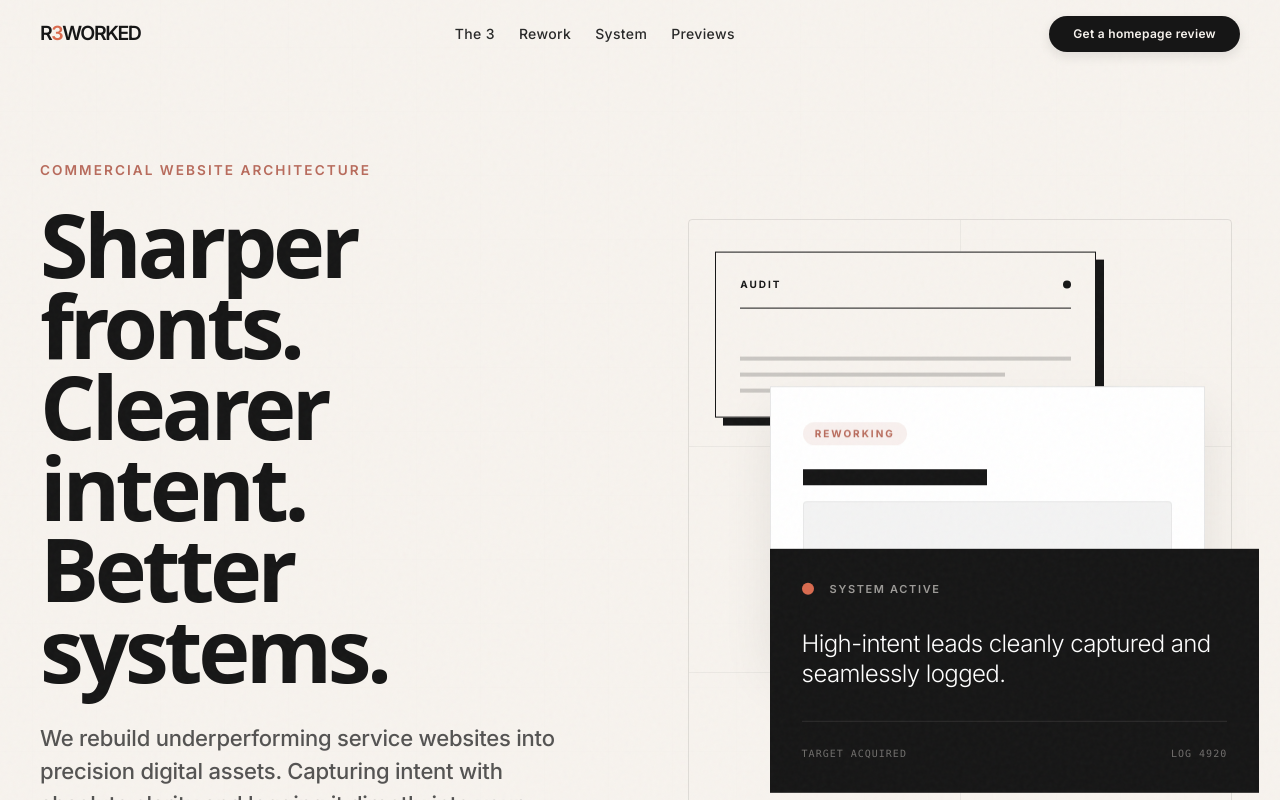
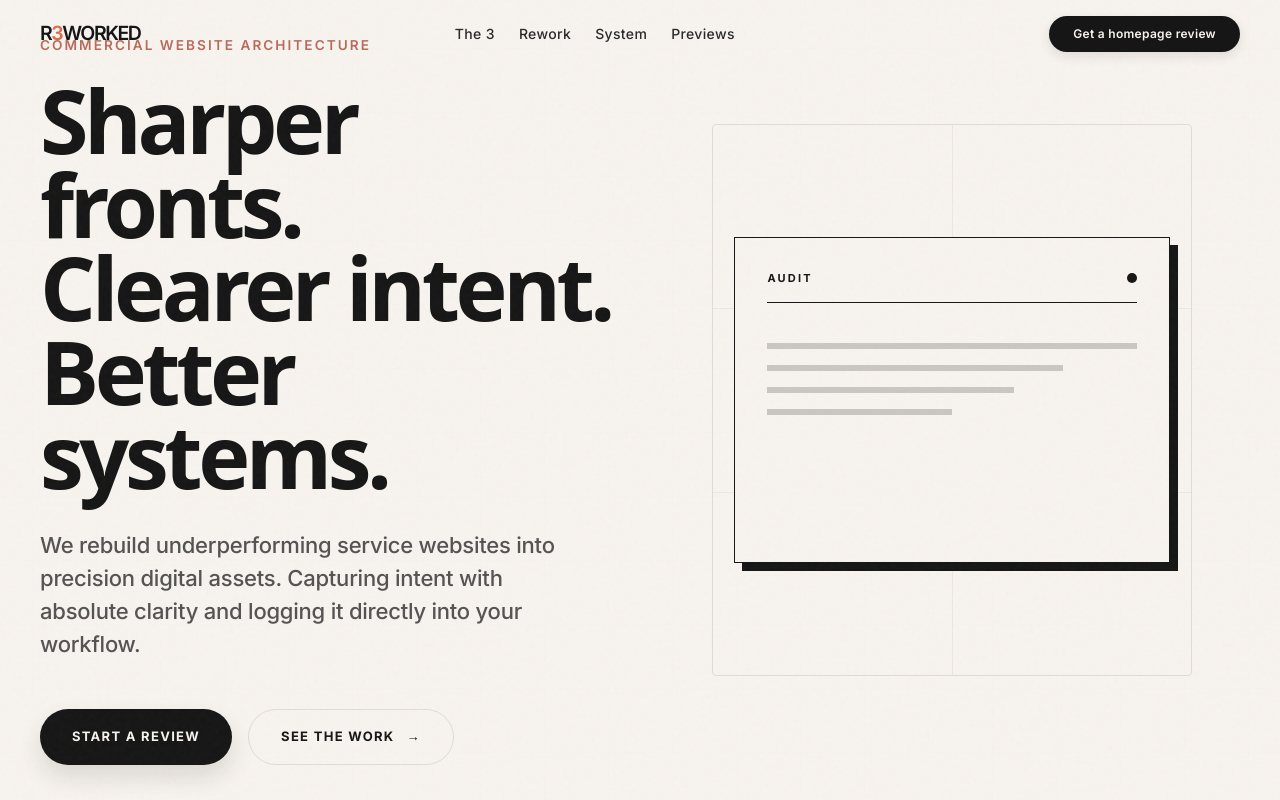
Before and after one commit to iainmacr77/r3worked-website, a Next.js app: page / in a window 1280 px wide. Shown: the top 800 px of the page. Built offline with nearby package versions, Linux system fonts and the light colour scheme.

Commit message:
nnew website coming along well at 20 march

```diff
--- a/src/components/homepage/HomepageHero.tsx
+++ b/src/components/homepage/HomepageHero.tsx
@@ -7,90 +7,109 @@ import {
   useScroll,
   useSpring,
   useTransform,
+  MotionValue,
 } from "framer-motion";
 
-function EditorialVisual() {
-  const containerRef = useRef<HTMLDivElement>(null);
-  const { scrollYProgress } = useScroll({
-    target: containerRef,
-    offset: ["start end", "end start"],
-  });
-
-  const smoothProgress = useSpring(scrollYProgress, {
-    stiffness: 60,
+function EditorialVisual({ scrollProgress }: { scrollProgress: MotionValue<number> }) {
+  const smoothProgress = useSpring(scrollProgress, {
+    stiffness: 80,
     damping: 20,
     mass: 0.5,
   });
 
-  const y1 = useTransform(smoothProgress, [0, 1], [0, -40]);
-  const y2 = useTransform(smoothProgress, [0, 1], [0, -80]);
-  const y3 = useTransform(smoothProgress, [0, 1], [0, -120]);
+  // Card 1: Audit
+  const opacity1 = useTransform(smoothProgress, [0, 0.25, 0.35], [1, 1, 0]);
+  const y1 = useTransform(smoothProgress, [0, 0.25, 0.35], [0, 0, -50]);
+  const scale1 = useTransform(smoothProgress, [0, 0.25, 0.35], [1, 1, 0.95]);
+
+  // Card 2: Reworking
+  const opacity2 = useTransform(smoothProgress, [0.25, 0.35, 0.6, 0.7], [0, 1, 1, 0]);
+  const y2 = useTransform(smoothProgress, [0.25, 0.35, 0.6, 0.7], [50, 0, 0, -50]);
+  const scale2 = useTransform(smoothProgress, [0.25, 0.35, 0.6, 0.7], [1.05, 1, 1, 0.95]);
+
+  // Card 3: System Active
+  const opacity3 = useTransform(smoothProgress, [0.6, 0.7, 0.8], [0, 1, 1]);
+  const y3 = useTransform(smoothProgress, [0.6, 0.7, 0.8], [50, 0, 0]);
+  const scale3 = useTransform(smoothProgress, [0.6, 0.7, 0.8], [1.05, 1, 1]);
 
   return (
-    <div ref={containerRef} className="relative w-full max-w-[34rem] aspect-[4/5] mx-auto lg:ml-auto select-none pointer-events-none mt-12 lg:mt-0">
+    <div className="relative w-full max-w-[34rem] aspect-[4/5] mx-auto lg:ml-auto select-none pointer-events-none mt-12 lg:mt-0 flex items-center justify-center">
       {/* Structural base grid */}
-      <div className="absolute inset-0 border border-[#161616]/10 rounded-sm">
+      <div className="absolute inset-x-4 sm:inset-x-8 inset-y-16 border border-[#161616]/10 rounded-sm">
         <div className="absolute inset-x-0 top-1/3 border-t border-[#161616]/5" />
         <div className="absolute inset-x-0 top-2/3 border-t border-[#161616]/5" />
         <div className="absolute inset-y-0 left-1/2 border-l border-[#161616]/5" />
       </div>
 
-      {/* Card 1: The Foundation */}
+      {/* Card 1: The Foundation / Audit */}
       <motion.div
-        style={{ y: y1 }}
-        className="absolute top-[10%] left-[5%] w-[70%] bg-[#F7F3EE] border border-[#161616] p-6 shadow-[8px_8px_0px_#161616]"
+        style={{ opacity: opacity1, y: y1, scale: scale1 }}
+        className="absolute w-[85%] sm:w-[80%] aspect-[4/3] bg-[#F7F3EE] border border-[#161616] p-6 sm:p-8 shadow-[8px_8px_0px_#161616] flex flex-col"
       >
-        <div className="flex justify-between items-center mb-12 border-b border-[#161616] pb-4">
-          <div className="text-[10px] font-bold uppercase tracking-[0.2em] text-[#161616]">Audit</div>
-          <div className="w-2 h-2 rounded-full bg-[#161616]" />
+        <div className="flex justify-between items-center mb-10 border-b border-[#161616] pb-4">
+          <div className="text-[11px] font-bold uppercase tracking-[0.2em] text-[#161616]">Audit</div>
+          <div className="w-2.5 h-2.5 rounded-full bg-[#161616]" />
         </div>
-        <div className="space-y-3">
-          <div className="w-full h-1 bg-[#161616]/20" />
-          <div className="w-4/5 h-1 bg-[#161616]/20" />
-          <div className="w-2/3 h-1 bg-[#161616]/20" />
+        <div className="space-y-4">
+          <div className="w-full h-1.5 bg-[#161616]/20" />
+          <div className="w-4/5 h-1.5 bg-[#161616]/20" />
+          <div className="w-2/3 h-1.5 bg-[#161616]/20" />
+          <div className="w-1/2 h-1.5 bg-[#161616]/20" />
         </div>
       </motion.div>
 
       {/* Card 2: The Rework */}
       <motion.div
-        style={{ y: y2 }}
-        initial={{ opacity: 0, x: 20 }}
-        animate={{ opacity: 1, x: 0 }}
-        transition={{ delay: 0.6, duration: 0.8 }}
-        className="absolute top-[35%] right-[5%] w-[80%] bg-white border border-[#161616]/10 p-8 shadow-[0_24px_48px_rgba(22,22,22,0.08)] backdrop-blur-sm"
+        style={{ opacity: opacity2, y: y2, scale: scale2 }}
+        className="absolute w-[85%] sm:w-[80%] aspect-[4/3] bg-[#F7F3EE] border border-[#161616] p-6 sm:p-8 shadow-[8px_8px_0px_#B86B5C] flex flex-col z-10"
       >
-        <div className="text-[10px] font-bold uppercase tracking-[0.2em] text-[#B86B5C] mb-6 inline-flex px-3 py-1 bg-[#B86B5C]/10 rounded-full">
-          Reworking
+        <div className="flex justify-between items-center mb-8 border-b border-[#161616] pb-4">
+          <div className="text-[11px] font-bold uppercase tracking-[0.2em] text-[#161616]">Reworking</div>
+          <div className="animate-pulse w-2.5 h-2.5 rounded-full bg-[#B86B5C]" />
         </div>
-        <div className="w-1/2 h-4 bg-[#161616] mb-4" />
-        <div className="w-full h-16 bg-[#161616]/5 mb-6 rounded-sm border border-[#161616]/5" />
-        <div className="flex gap-4">
-          <div className="w-1/3 h-8 bg-[#161616] flex items-center justify-center">
-             <div className="w-1/2 h-1 bg-white/50" />
+        <div className="flex-1 flex flex-col gap-5">
+           <div className="w-1/2 h-6 bg-[#161616]/10 border border-[#161616]/20" />
+           <div className="flex-1 w-full bg-[#B86B5C]/5 border border-[#B86B5C]/30 flex p-3 items-center justify-center">
+              <div className="flex gap-2 w-full">
+                <div className="w-1/3 h-8 bg-white border border-[#161616]/10 shadow-sm" />
+                <div className="w-1/3 h-8 bg-white border border-[#161616]/10 shadow-sm" />
+                <div className="w-1/3 h-8 bg-[#B86B5C]/20 border border-[#B86B5C]/50 shadow-inner" />
               </div>
-          <div className="w-1/3 h-8 border border-[#161616]/20" />
+           </div>
         </div>
       </motion.div>
 
-      {/* Card 3: The Result */}
+      {/* Card 3: The Result / System Active */}
       <motion.div
-        style={{ y: y3 }}
-        initial={{ opacity: 0, y: 30 }}
-        animate={{ opacity: 1, y: 0 }}
-        transition={{ delay: 1.2, duration: 1, ease: [0.2, 0.65, 0.3, 0.9] }}
-        className="absolute bottom-0 left-[15%] right-[-5%] bg-[#161616] p-8 text-white premium-shadow"
+        style={{ opacity: opacity3, y: y3, scale: scale3 }}
+        className="absolute w-[85%] sm:w-[80%] aspect-[4/3] bg-[#F7F3EE] border border-[#161616] p-6 sm:p-8 shadow-[8px_8px_0px_#D96B4F] flex flex-col z-20"
       >
-        <div className="flex items-center gap-4 mb-8">
-          <div className="w-3 h-3 bg-[#D96B4F] rounded-full shrink-0" />
-          <div className="text-[11px] font-semibold uppercase tracking-[0.15em] text-[#F7F3EE]/60">System Active</div>
+        <div className="flex justify-between items-center mb-8 border-b border-[#161616] pb-4">
+          <div className="text-[11px] font-bold uppercase tracking-[0.2em] text-[#161616]">System Active</div>
+          <div className="w-2.5 h-2.5 rounded-full bg-[#D96B4F]" />
         </div>
-        <div className="text-2xl font-light tracking-tight leading-tight mb-8">
-          High-intent leads cleanly captured and seamlessly logged.
+        <div className="flex-1 flex flex-col gap-3">
+           <div className="flex justify-between items-center p-3 border border-[#161616]/10 bg-white shadow-sm">
+             <div className="flex items-center gap-2">
+               <div className="w-1.5 h-1.5 rounded-full bg-[#D96B4F]" />
+               <div className="h-1.5 w-16 bg-[#161616]/20" />
              </div>
-        <div className="w-full h-[1px] bg-[#F7F3EE]/10 mb-6" />
-        <div className="flex justify-between items-center text-[10px] font-mono uppercase tracking-widest text-[#F7F3EE]/40">
-          <span>Target Acquired</span>
-          <span>Log 4920</span>
+             <div className="text-[9px] font-mono font-bold tracking-widest text-[#161616]/80 text-[10px] sm:text-[11px]">LOG 4920</div>
+           </div>
+           <div className="flex justify-between items-center p-3 border border-[#161616]/10 bg-white shadow-sm">
+             <div className="flex items-center gap-2">
+               <div className="w-1.5 h-1.5 rounded-full bg-[#D96B4F]" />
+               <div className="h-1.5 w-20 bg-[#161616]/20" />
+             </div>
+             <div className="text-[9px] font-mono font-bold tracking-widest text-[#161616]/80 text-[10px] sm:text-[11px]">LOG 4921</div>
+           </div>
+           <div className="flex justify-between items-center p-3 border border-[#161616]/10 bg-white shadow-sm opacity-50">
+             <div className="flex items-center gap-2">
+               <div className="w-1.5 h-1.5 rounded-full bg-[#161616]/20" />
+               <div className="h-1.5 w-12 bg-[#161616]/10" />
+             </div>
+             <div className="text-[9px] font-mono font-bold tracking-widest text-[#161616]/40 text-[10px] sm:text-[11px]">EXPECT</div>
+           </div>
         </div>
       </motion.div>
 
@@ -99,15 +118,30 @@ function EditorialVisual() {
 }
 
 export function HomepageHero() {
+  const sectionRef = useRef<HTMLDivElement>(null);
+  const { scrollYProgress } = useScroll({
+    target: sectionRef,
+    offset: ["start start", "end end"],
+  });
+
   return (
-    <section id="hero" className="relative overflow-hidden bg-[#F7F3EE]">
-      {/* Premium ambient grid - highly restrained */}
+    // A tall container to allow for scroll duration
+    // h-[300vh] provides 2 viewports (200vh) of actual scroll distance before the next section pulls up.
+    <section id="hero" ref={sectionRef} className="relative bg-[#F7F3EE] h-[250vh]">
+
+      {/*
+        This is the sticky viewport.
+        It locks to the top of the screen while the parent section scrolls past.
+      */}
+      <div className="sticky top-0 h-screen w-full overflow-hidden flex items-center justify-center">
+
+        {/* Premium ambient grid wrapper so it stays fixed relative to the screen content */}
         <div className="pointer-events-none absolute inset-0 opacity-[0.04] bg-[linear-gradient(rgba(22,22,22,0.1)_1px,transparent_1px),linear-gradient(90deg,rgba(22,22,22,0.1)_1px,transparent_1px)] bg-[size:64px_64px] bg-center" />
 
-      <div className="relative z-10 mx-auto grid min-h-[100svh] w-full max-w-[84rem] items-center gap-12 pt-40 pb-24 px-6 md:px-10 lg:grid-cols-2 lg:gap-20">
+        <div className="relative z-10 w-full max-w-[84rem] mx-auto grid lg:grid-cols-2 gap-12 px-6 md:px-10 h-full max-h-[900px] items-center">
 
-        {/* Left: Text Content */}
-        <div className="max-w-[44rem] flex flex-col justify-center">
+          {/* Left: Text Content (Static) */}
+          <div className="flex flex-col justify-center max-w-[44rem] relative">
             <motion.div
               initial={{ opacity: 0, y: 15 }}
               animate={{ opacity: 1, y: 0 }}
@@ -118,12 +152,11 @@ export function HomepageHero() {
               </p>
             </motion.div>
 
-          {/* Type tracking tightened (-0.05em) and leading reduced (0.95) */}
             <motion.h1
               initial={{ opacity: 0, y: 20 }}
               animate={{ opacity: 1, y: 0 }}
               transition={{ duration: 1, delay: 0.1, ease: [0.2, 0.65, 0.3, 0.9] }}
-            className="mt-6 font-sans font-bold text-[#161616] text-[clamp(3.5rem,6vw+1rem,5.5rem)] leading-[0.92] tracking-[-0.05em] text-balance"
+              className="mt-6 font-sans font-bold text-[#161616] text-[clamp(2.5rem,5vw+1rem,5rem)] xl:text-[5.5rem] leading-[0.95] tracking-[-0.05em] text-balance"
             >
               Sharper fronts.<br />
               Clearer intent.<br />
@@ -143,18 +176,18 @@ export function HomepageHero() {
               initial={{ opacity: 0, y: 20 }}
               animate={{ opacity: 1, y: 0 }}
               transition={{ duration: 1, delay: 0.3, ease: [0.2, 0.65, 0.3, 0.9] }}
-            className="mt-12 flex flex-col sm:flex-row items-start sm:items-center gap-5"
+              className="mt-12 flex flex-col sm:flex-row items-start sm:items-center gap-4"
             >
               <Link
                 href="#final-cta"
-              className="inline-flex h-14 items-center justify-center bg-[#161616] text-[#F7F3EE] px-8 rounded-full text-[13px] font-bold uppercase tracking-[0.1em] transition-all duration-300 hover:bg-[#2A2A2A] hover:-translate-y-0.5 shadow-[0_12px_24px_rgba(22,22,22,0.12)]"
+                className="inline-flex h-14 items-center justify-center bg-[#161616] text-[#F7F3EE] px-8 rounded-full text-[13px] font-bold uppercase tracking-[0.1em] transition-[transform,background] duration-300 hover:bg-[#2A2A2A] hover:-translate-y-0.5 shadow-[0_12px_24px_rgba(22,22,22,0.12)]"
               >
                 Start a review
               </Link>
 
               <Link
                 href="#before-after-showcase"
-              className="group inline-flex h-14 items-center justify-center bg-transparent text-[#161616] px-8 rounded-full text-[13px] font-bold uppercase tracking-[0.1em] transition-all duration-300 hover:bg-[#161616]/5 border border-[#161616]/10"
+                className="group inline-flex h-14 items-center justify-center bg-transparent text-[#161616] px-8 rounded-full text-[13px] font-bold uppercase tracking-[0.1em] transition-[transform,background] duration-300 hover:bg-[#161616]/5 border border-[#161616]/10"
               >
                 See the work
                 <span className="ml-3 block transform transition-transform group-hover:translate-x-1">→</span>
@@ -162,8 +195,10 @@ export function HomepageHero() {
             </motion.div>
           </div>
 
-        {/* Right: Premium Editorial Visual */}
-        <EditorialVisual />
+          {/* Right: Premium Editorial Visual (Scroll Animated) */}
+          <EditorialVisual scrollProgress={scrollYProgress} />
+        </div>
+
       </div>
     </section>
   );
```
Lines whose indentation alone changed are shown as unchanged.
